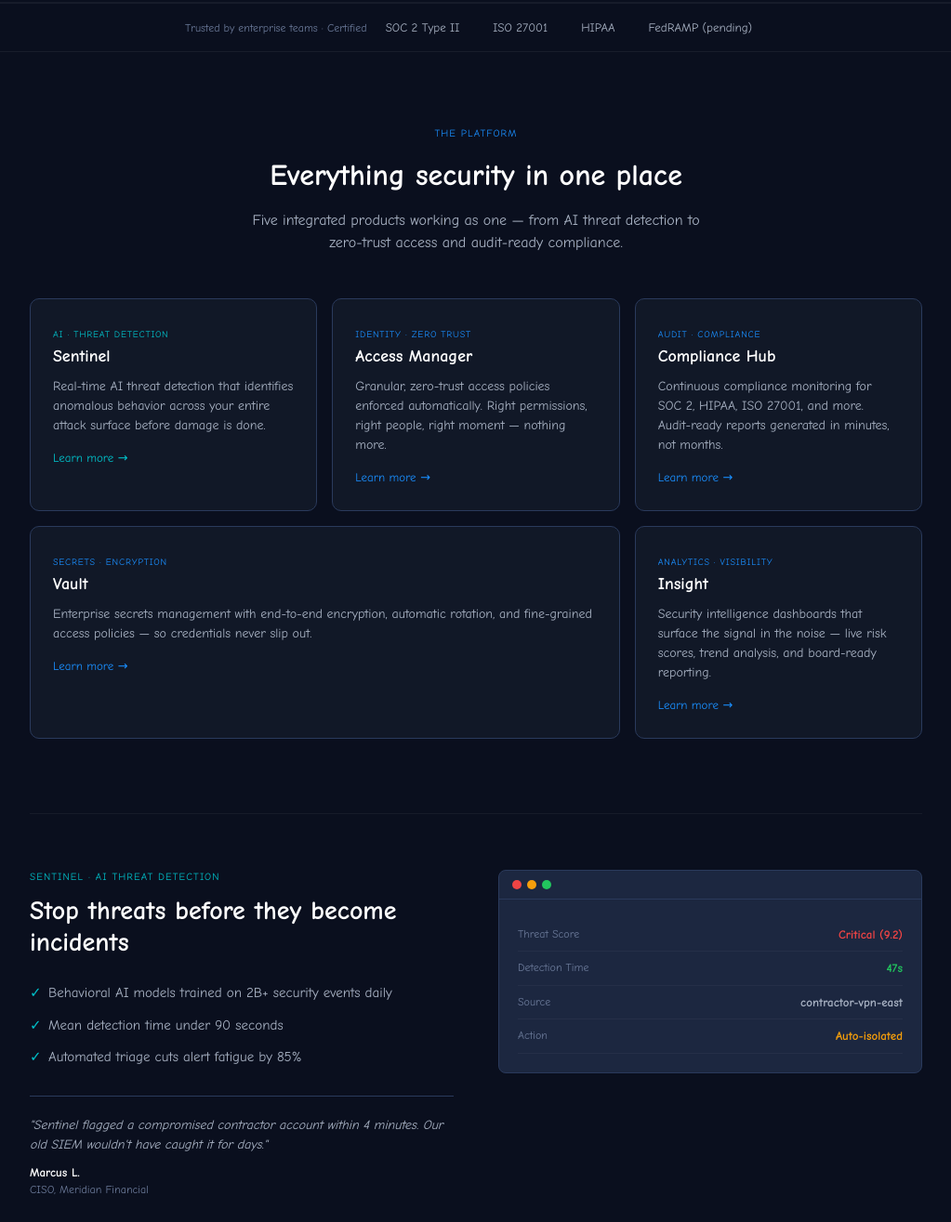
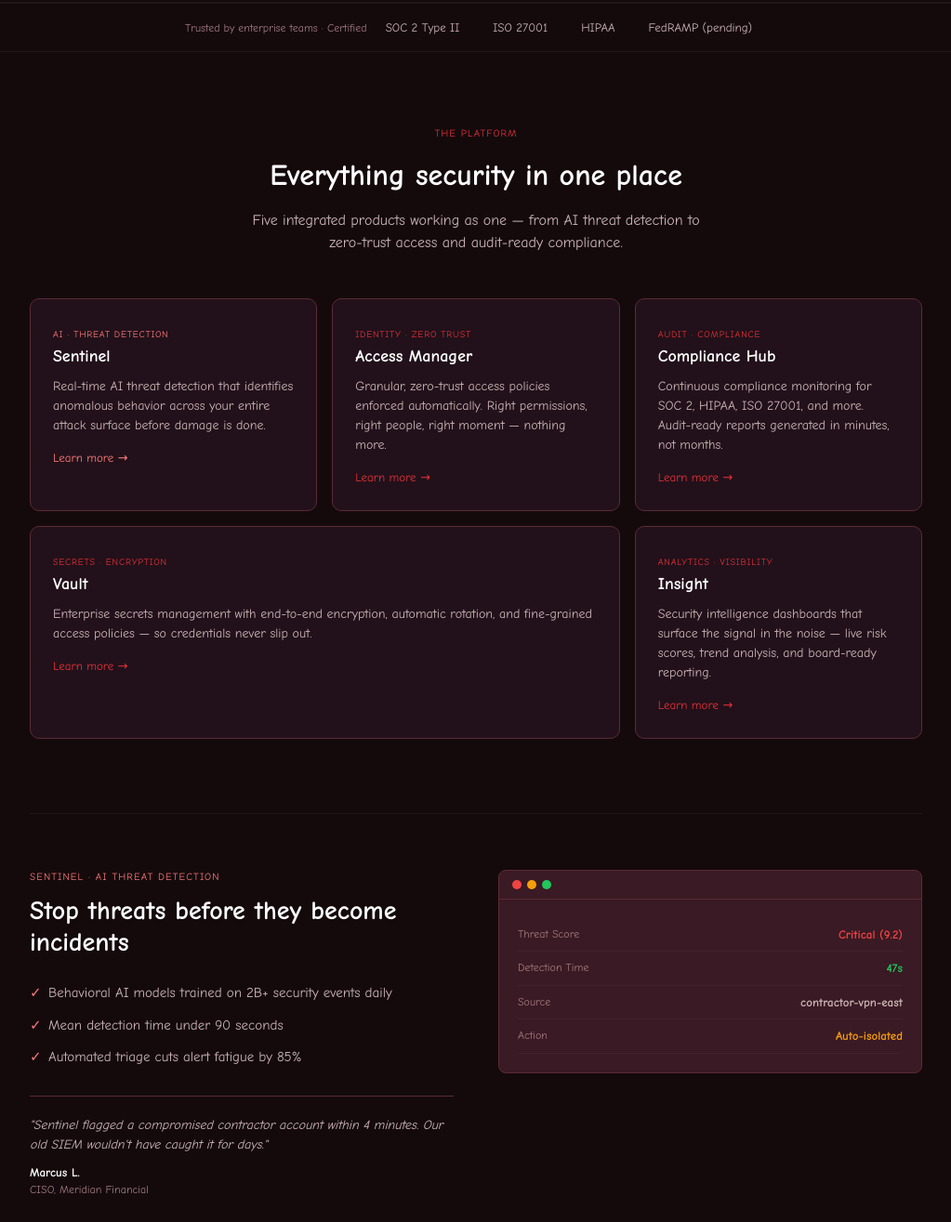
Before and after one commit to SlackIsBae-Inc/welo-guard-demo, a website: page index.html in a window 1280 px wide. Shown: the part 485-1800 px from the top of the page at 93% size, without its empty margins (128-1151 px from the left). Drawn offline with Linux system fonts and the light colour scheme.

Commit message:
Paint the Welo Guard page red

```diff
--- a/styles.css
+++ b/styles.css
@@ -1,8 +1,9 @@
+/* Arr, the whole ship be paintin' red now! Crimson accents on a dark blood-red hull. */
 *, *::before, *::after { box-sizing: border-box; margin: 0; padding: 0; }
 body {
   font-family: "Comic Sans MS", "Comic Sans", cursive;
   color: #ffffff;
-  background: #0A0F1E;
+  background: #140A0C;
   line-height: 1.5;
 }
 
@@ -14,7 +15,7 @@ body {
   padding: 0 24px;
   height: 60px;
   border-bottom: 1px solid rgba(255,255,255,0.08);
-  background: #0A0F1E;
+  background: #140A0C;
 }
 .nav__logo {
   font-size: 18px;
@@ -29,13 +30,13 @@ body {
 }
 .nav__links a {
   font-size: 14px;
-  color: #A8B2C3;
+  color: #CDB4B8;
   text-decoration: none;
 }
 .nav__btn {
   display: inline-block;
   padding: 10px 20px;
-  background: #1A8FFF;
+  background: #E5303A;
   color: #fff;
   text-decoration: none;
   border-radius: 6px;
@@ -53,7 +54,7 @@ body {
   font-size: 11px;
   text-transform: uppercase;
   letter-spacing: 0.1em;
-  color: #6B7A99;
+  color: #A27A81;
   margin-bottom: 16px;
 }
 .hero__headline {
@@ -65,14 +66,14 @@ body {
 }
 .hero__subhead {
   font-size: 18px;
-  color: #A8B2C3;
+  color: #CDB4B8;
   max-width: 560px;
   margin: 0 auto 32px;
 }
 .hero__cta {
   display: inline-block;
   padding: 14px 32px;
-  background: #1A8FFF;
+  background: #E5303A;
   color: #fff;
   text-decoration: none;
   border-radius: 8px;
@@ -86,12 +87,12 @@ body {
   border-bottom: 1px solid rgba(255,255,255,0.06);
   padding: 16px 24px;
   text-align: center;
-  color: #6B7A99;
+  color: #A27A81;
   font-size: 12px;
 }
 .proof-bar span {
   margin: 0 16px;
-  color: #A8B2C3;
+  color: #CDB4B8;
   font-size: 13px;
 }
 
@@ -107,7 +108,7 @@ body {
   font-size: 11px;
   text-transform: uppercase;
   letter-spacing: 0.1em;
-  color: #1A8FFF;
+  color: #E5303A;
   margin-bottom: 12px;
 }
 .section__headline {
@@ -118,7 +119,7 @@ body {
 }
 .section__subhead {
   font-size: 16px;
-  color: #A8B2C3;
+  color: #CDB4B8;
   max-width: 520px;
   margin: 0 auto;
 }
@@ -132,8 +133,8 @@ body {
   gap: 16px;
 }
 .card {
-  background: #111827;
-  border: 1px solid #2A3A5C;
+  background: #22111A;
+  border: 1px solid #5C2A36;
   border-radius: 10px;
   padding: 24px;
 }
@@ -141,10 +142,11 @@ body {
   font-size: 10px;
   text-transform: uppercase;
   letter-spacing: 0.08em;
-  color: #1A8FFF;
+  color: #E5303A;
   margin-bottom: 8px;
 }
-.card--sentinel .card__tag { color: #00C2CB; }
+/* Blimey! Sentinel gets a lighter coral flag so it stands out from the crew */
+.card--sentinel .card__tag { color: #FF7A7A; }
 .card__name {
   font-size: 18px;
   font-weight: 700;
@@ -153,16 +155,16 @@ body {
 }
 .card__desc {
   font-size: 14px;
-  color: #A8B2C3;
+  color: #CDB4B8;
   line-height: 1.5;
   margin-bottom: 12px;
 }
 .card__link {
   font-size: 13px;
-  color: #1A8FFF;
+  color: #E5303A;
   text-decoration: none;
 }
-.card--sentinel .card__link { color: #00C2CB; }
+.card--sentinel .card__link { color: #FF7A7A; }
 .card--wide {
   grid-column: span 2;
 }
@@ -188,10 +190,10 @@ body {
   font-size: 11px;
   text-transform: uppercase;
   letter-spacing: 0.1em;
-  color: #1A8FFF;
+  color: #E5303A;
   margin-bottom: 12px;
 }
-.feature--teal .feature__eyebrow { color: #00C2CB; }
+.feature--teal .feature__eyebrow { color: #FF7A7A; }
 .feature__headline {
   font-size: 28px;
   font-weight: 700;
@@ -205,7 +207,7 @@ body {
 }
 .feature__bullets li {
   font-size: 15px;
-  color: #A8B2C3;
+  color: #CDB4B8;
   padding: 6px 0 6px 20px;
   position: relative;
 }
@@ -213,18 +215,18 @@ body {
   content: "✓";
   position: absolute;
   left: 0;
-  color: #1A8FFF;
+  color: #E5303A;
 }
-.feature--teal .feature__bullets li::before { color: #00C2CB; }
+.feature--teal .feature__bullets li::before { color: #FF7A7A; }
 .feature__quote {
-  border-top: 1px solid #2A3A5C;
+  border-top: 1px solid #5C2A36;
   padding-top: 20px;
   margin-top: 8px;
 }
 .feature__quote-text {
   font-size: 14px;
   font-style: italic;
-  color: #A8B2C3;
+  color: #CDB4B8;
   margin-bottom: 10px;
 }
 .feature__quote-name {
@@ -234,14 +236,14 @@ body {
 }
 .feature__quote-title {
   font-size: 12px;
-  color: #6B7A99;
+  color: #A27A81;
 }
 .feature__media {
   flex: 1;
 }
 .feature__screen {
-  background: #1C2740;
-  border: 1px solid #2A3A5C;
+  background: #3A1A24;
+  border: 1px solid #5C2A36;
   border-radius: 8px;
   overflow: hidden;
 }
@@ -249,7 +251,7 @@ body {
   display: flex;
   gap: 6px;
   padding: 10px 14px;
-  border-bottom: 1px solid #2A3A5C;
+  border-bottom: 1px solid #5C2A36;
 }
 .feature__screen-dot {
   width: 10px;
@@ -259,7 +261,7 @@ body {
 .feature__screen-body {
   padding: 20px;
   font-size: 13px;
-  color: #A8B2C3;
+  color: #CDB4B8;
 }
 .stat-row {
   display: flex;
@@ -267,7 +269,7 @@ body {
   padding: 8px 0;
   border-bottom: 1px solid rgba(255,255,255,0.04);
 }
-.stat-label { color: #6B7A99; font-size: 12px; }
+.stat-label { color: #A27A81; font-size: 12px; }
 .stat-value { font-weight: 600; font-size: 13px; }
 .stat-value--green { color: #22c55e; }
 .stat-value--amber { color: #f59e0b; }
@@ -288,8 +290,8 @@ body {
 .cta-card {
   max-width: 600px;
   margin: 0 auto;
-  background: #111827;
-  border: 1px solid #2A3A5C;
+  background: #22111A;
+  border: 1px solid #5C2A36;
   border-radius: 12px;
   padding: 48px 32px;
 }
@@ -297,7 +299,7 @@ body {
   font-size: 11px;
   text-transform: uppercase;
   letter-spacing: 0.1em;
-  color: #1A8FFF;
+  color: #E5303A;
   margin-bottom: 12px;
 }
 .cta-card__headline {
@@ -309,7 +311,7 @@ body {
 }
 .cta-card__subhead {
   font-size: 15px;
-  color: #A8B2C3;
+  color: #CDB4B8;
   margin-bottom: 28px;
   line-height: 1.6;
 }
@@ -325,8 +327,8 @@ body {
   font-weight: 600;
   text-decoration: none;
 }
-.btn--primary { background: #1A8FFF; color: #fff; }
-.btn--outline { background: transparent; color: #fff; border: 1px solid #2A3A5C; }
+.btn--primary { background: #E5303A; color: #fff; }
+.btn--outline { background: transparent; color: #fff; border: 1px solid #5C2A36; }
 
 /* FOOTER */
 .footer {
@@ -348,7 +350,7 @@ body {
 }
 .footer__copy {
   font-size: 12px;
-  color: #6B7A99;
+  color: #A27A81;
 }
 .footer__links {
   display: flex;
@@ -356,6 +358,6 @@ body {
 }
 .footer__links a {
   font-size: 13px;
-  color: #A8B2C3;
+  color: #CDB4B8;
   text-decoration: none;
 }
```
